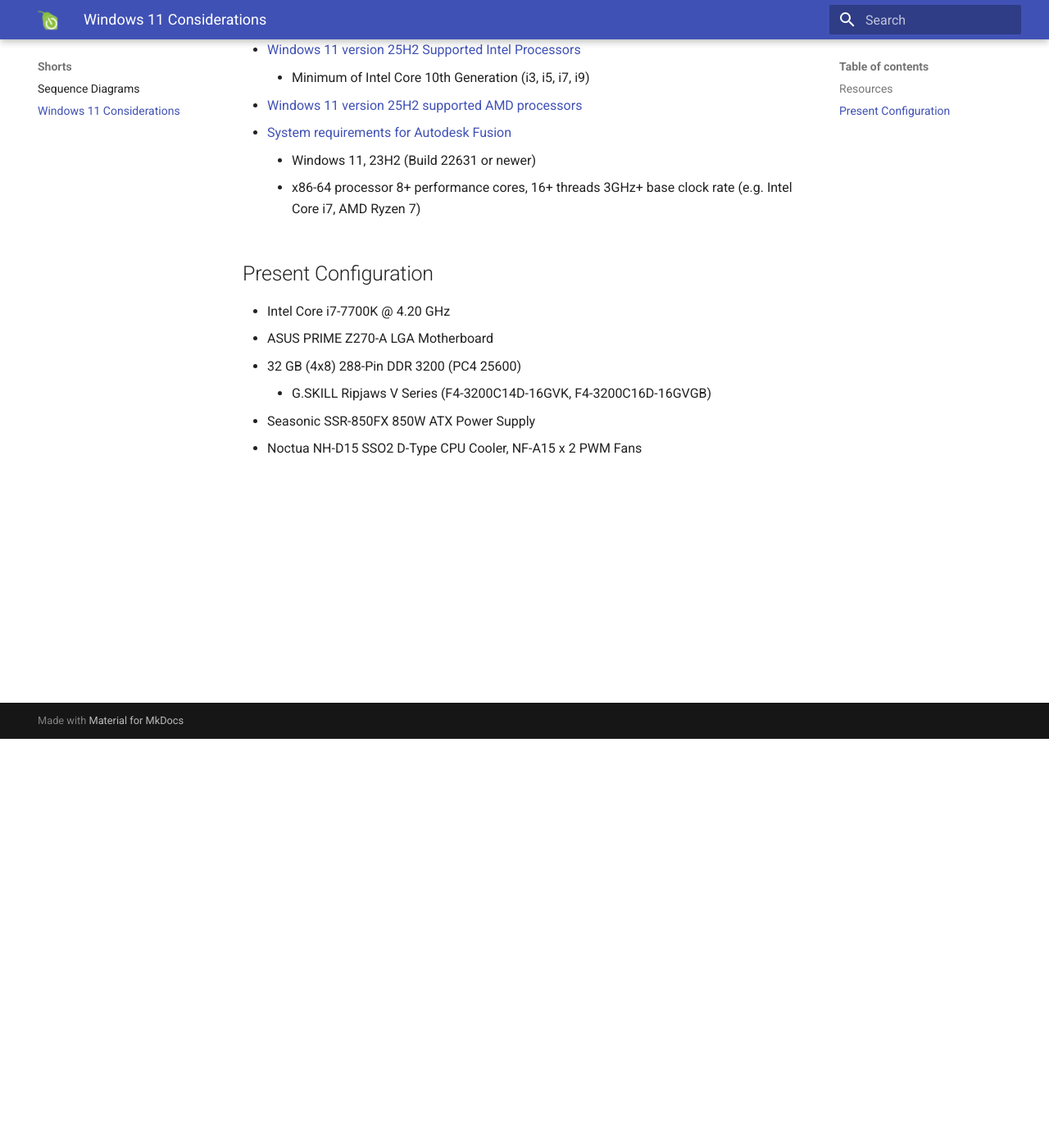
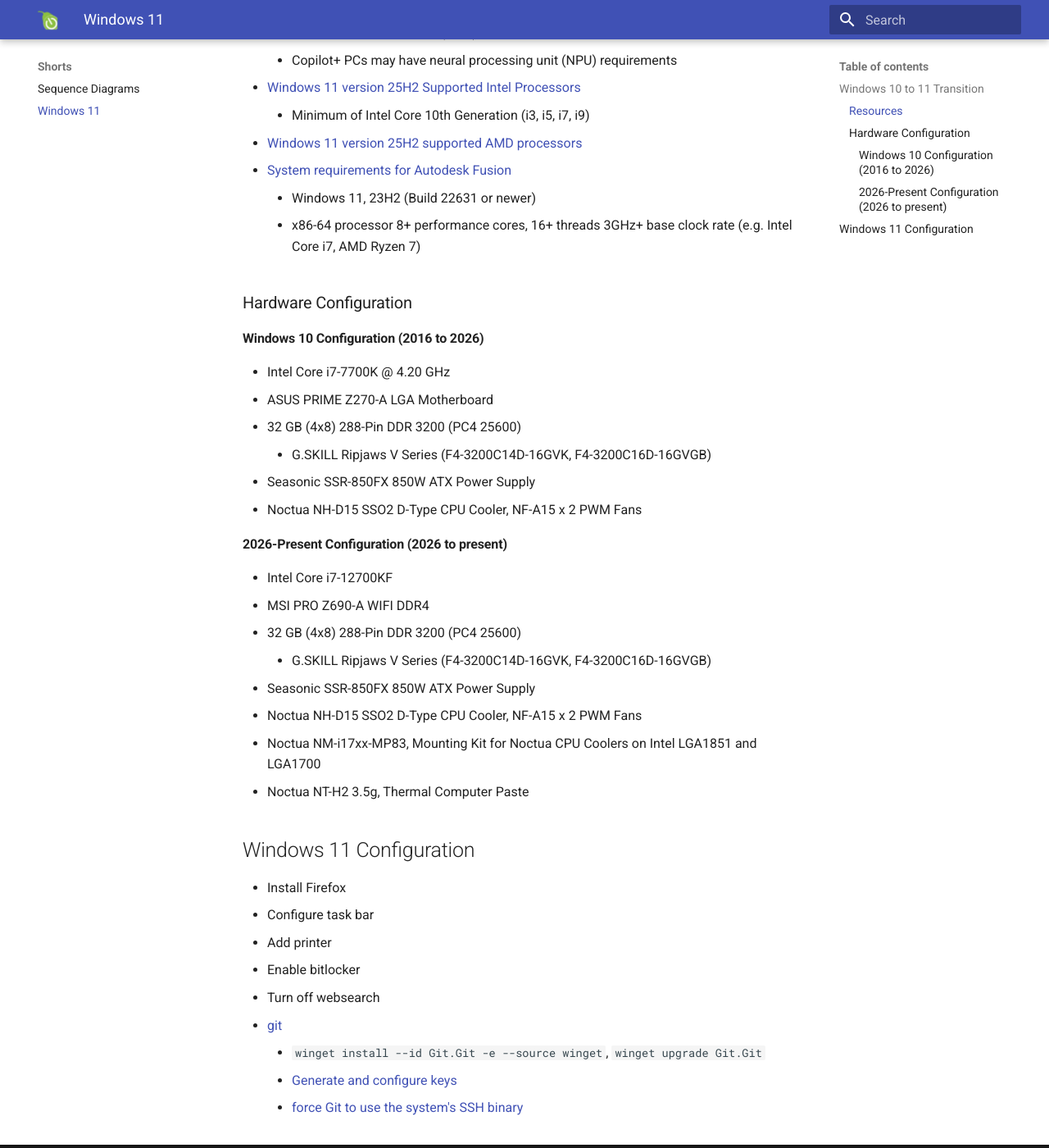
Before and after one commit to paretech/docs, an MkDocs documentation site: the page built from docs/shorts/win11_considerations.md, in a window 1280 px wide and 1400 px high, scrolled down 499 px. Shown: the whole window at 82% size. Built offline with MkDocs 1.6.1 and Material for MkDocs 9.7.7, drawn with Linux system fonts in a browser that asks for light colours; some of the changed text lies outside the part shown.

Commit message:
Update with some as built details

```diff
--- a/docs/shorts/win11_considerations.md
+++ b/docs/shorts/win11_considerations.md
@@ -1,6 +1,8 @@
-# Windows 11 Considerations
+# Windows 11
 
-## Resources
+## Windows 10 to 11 Transition
+
+### Resources
 
 - [End of support for Windows 10](https://www.microsoft.com/en-us/windows/end-of-support)
   - Windows 10 Reached end of support on October 14, 2025
@@ -17,7 +19,9 @@
   - Windows 11, 23H2 (Build 22631 or newer)
   - x86-64 processor 8+ performance cores, 16+ threads 3GHz+ base clock rate (e.g. Intel Core i7, AMD Ryzen 7)
 
-## Present Configuration
+### Hardware Configuration
+
+#### Windows 10 Configuration (2016 to 2026)
 
 - Intel Core i7-7700K @ 4.20 GHz
 - ASUS PRIME Z270-A LGA Motherboard
@@ -25,3 +29,26 @@
   - G.SKILL Ripjaws V Series (F4-3200C14D-16GVK, F4-3200C16D-16GVGB)
 - Seasonic SSR-850FX 850W ATX Power Supply
 - Noctua NH-D15 SSO2 D-Type CPU Cooler, NF-A15 x 2 PWM Fans
+
+#### 2026-Present Configuration (2026 to present)
+
+- Intel Core i7-12700KF
+- MSI PRO Z690-A WIFI DDR4
+- 32 GB (4x8) 288-Pin DDR 3200 (PC4 25600)
+  - G.SKILL Ripjaws V Series (F4-3200C14D-16GVK, F4-3200C16D-16GVGB)
+- Seasonic SSR-850FX 850W ATX Power Supply
+- Noctua NH-D15 SSO2 D-Type CPU Cooler, NF-A15 x 2 PWM Fans
+- Noctua NM-i17xx-MP83, Mounting Kit for Noctua CPU Coolers on Intel LGA1851 and LGA1700
+- Noctua NT-H2 3.5g, Thermal Computer Paste
+
+## Windows 11 Configuration
+
+- Install Firefox
+- Configure task bar
+- Add printer
+- Enable bitlocker
+- Turn off websearch
+- [git](https://git-scm.com/install/windows)
+  - `winget install --id Git.Git -e --source winget`, `winget upgrade Git.Git`
+  - [Generate and configure keys](https://docs.github.com/en/authentication/connecting-to-github-with-ssh/generating-a-new-ssh-key-and-adding-it-to-the-ssh-agent)
+  - [force Git to use the system's SSH binary](https://docs.github.com/en/authentication/connecting-to-github-with-ssh/generating-a-new-ssh-key-and-adding-it-to-the-ssh-agent#adding-your-ssh-key-to-the-ssh-agent)
```
